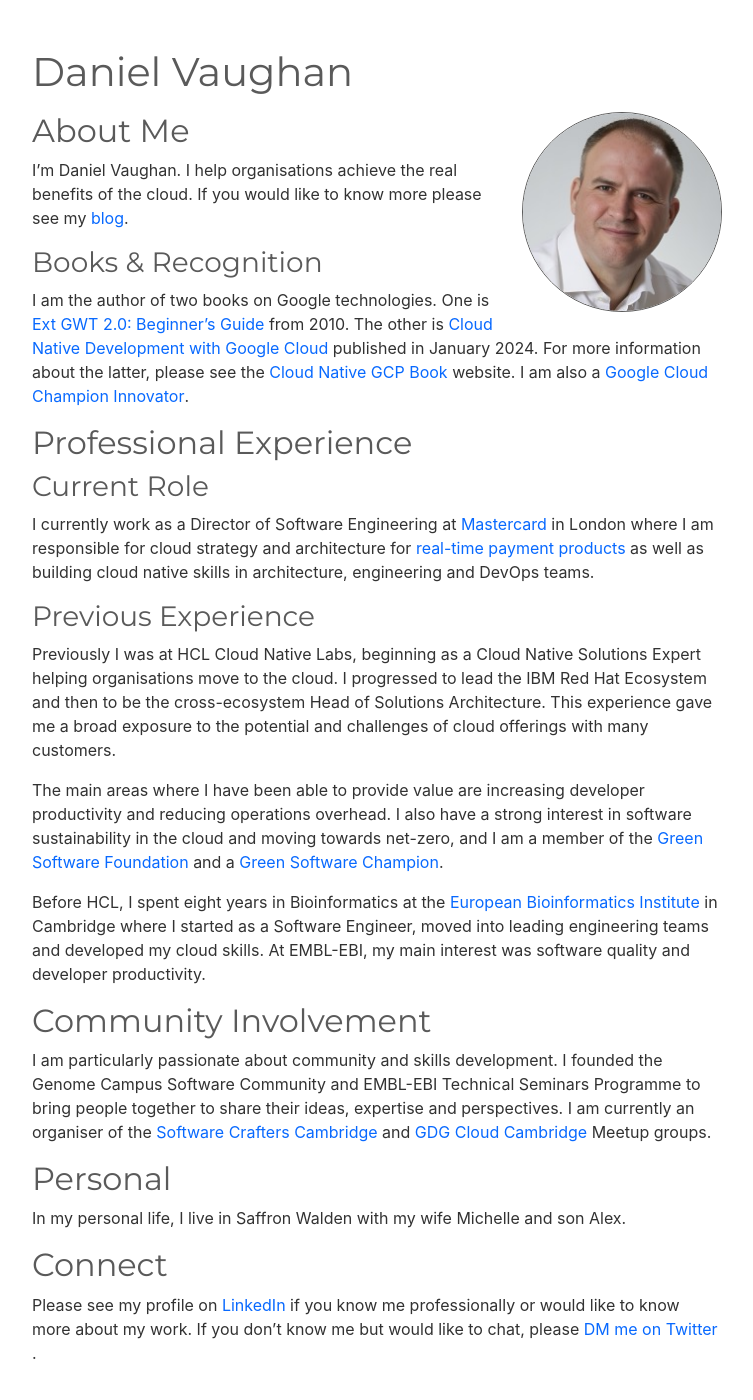
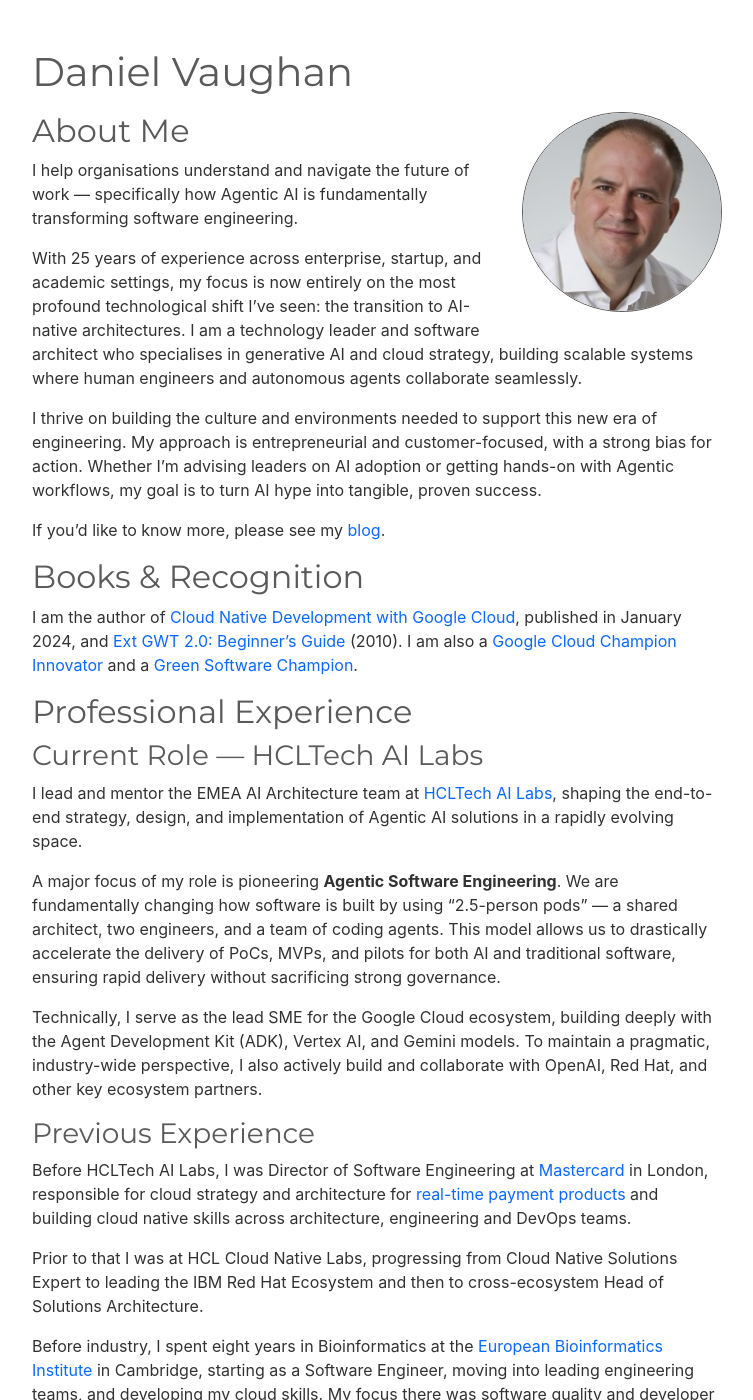
Before and after one commit to danielvaughan/danielvaughan.github.io, a Jekyll site: the page built from index.md, in a window 1280 px wide and 1400 px high. Shown: the whole window, without its empty margins (263-1016 px from the left). Built offline with Jekyll 4.4.1, drawn with Linux system fonts in a browser that asks for light colours; comment, search, counter and statistics services are not loaded; some of the changed text lies outside the part shown.

```diff
--- a/index.md
+++ b/index.md
@@ -1,63 +1,52 @@
 ---
 layout: page
 title: Daniel Vaughan
-description: Daniel Vaughan is a cloud native solutions expert based in London, UK
+description: Daniel Vaughan is a technology leader and software architect specialising in Agentic AI and cloud strategy, based in London, UK
 ---
 <img class="profile-image" src="img/daniel-vaughan-en.jpg" srcset="img/daniel-vaughan-en.jpg 1x, img/daniel-vaughan-en@2x.jpg 2x" alt="Daniel Vaughan Photo" width="200" height="200">
 
 ## About Me
 
-I'm Daniel Vaughan. I help organisations achieve the real benefits of the cloud. If you would like to know more please see my [blog](https://blog.danielvaughan.com){:target="_blank" rel="noopener noreferrer"}<span class="sr-only"> (opens in new window)</span>.
+I help organisations understand and navigate the future of work — specifically how Agentic AI is fundamentally transforming software engineering.
 
-### Books & Recognition
+With 25 years of experience across enterprise, startup, and academic settings, my focus is now entirely on the most profound technological shift I've seen: the transition to AI-native architectures. I am a technology leader and software architect who specialises in generative AI and cloud strategy, building scalable systems where human engineers and autonomous agents collaborate seamlessly.
 
-I am the author of two books on Google technologies. One is [Ext GWT 2.0: Beginner's Guide](https://www.amazon.co.uk/Ext-GWT-2-0-Beginners-Guide/dp/1849511845){:target="_blank" rel="noopener noreferrer"}<span class="sr-only"> (opens in new window)</span> from 2010. The other is [Cloud Native Development with Google Cloud](https://cloudnativegcp.com){:target="_blank" rel="noopener noreferrer"}<span class="sr-only"> (opens in new window)</span> published in January 2024. For more information about the latter, please see the [Cloud Native GCP Book](https://cloudnativegcp.com){:target="_blank" rel="noopener noreferrer"}<span class="sr-only"> (opens in new window)</span> website. I am also a [Google Cloud Champion Innovator](https://cloud.google.com/innovators/innovator?profileId=104202580498566413630){:target="_blank" rel="noopener noreferrer"}<span class="sr-only"> (opens in new window)</span>.
+I thrive on building the culture and environments needed to support this new era of engineering. My approach is entrepreneurial and customer-focused, with a strong bias for action. Whether I'm advising leaders on AI adoption or getting hands-on with Agentic workflows, my goal is to turn AI hype into tangible, proven success.
+
+If you'd like to know more, please see my [blog](https://blog.danielvaughan.com){:target="_blank" rel="noopener noreferrer"}<span class="sr-only"> (opens in new window)</span>.
+
+## Books & Recognition
+
+I am the author of [Cloud Native Development with Google Cloud](https://cloudnativegcp.com){:target="_blank" rel="noopener noreferrer"}<span class="sr-only"> (opens in new window)</span>, published in January 2024, and [Ext GWT 2.0: Beginner's Guide](https://www.amazon.co.uk/Ext-GWT-2-0-Beginners-Guide/dp/1849511845){:target="_blank" rel="noopener noreferrer"}<span class="sr-only"> (opens in new window)</span> (2010). I am also a [Google Cloud Champion Innovator](https://cloud.google.com/innovators/innovator?profileId=104202580498566413630){:target="_blank" rel="noopener noreferrer"}<span class="sr-only"> (opens in new window)</span> and a [Green Software Champion](https://champions.greensoftware.foundation/champions/daniel-vaughan/){:target="_blank" rel="noopener noreferrer"}<span class="sr-only"> (opens in new window)</span>.
 
 ## Professional Experience
 
-### Current Role
+### Current Role — HCLTech AI Labs
 
-I currently work as a Director of Software Engineering at [Mastercard](https://www.vocalink.com/){:target="_blank" rel="noopener noreferrer"}<span class="sr-only"> (opens in new window)</span> in London where I am responsible for cloud strategy and architecture for [real-time payment products](https://b2b.mastercard.com/real-time-payments/){:target="_blank" rel="noopener noreferrer"}<span class="sr-only"> (opens in new window)</span> as well as building cloud native skills in architecture, engineering and DevOps teams.
+I lead and mentor the EMEA AI Architecture team at [HCLTech AI Labs](https://www.hcltech.com){:target="_blank" rel="noopener noreferrer"}<span class="sr-only"> (opens in new window)</span>, shaping the end-to-end strategy, design, and implementation of Agentic AI solutions in a rapidly evolving space.
+
+A major focus of my role is pioneering **Agentic Software Engineering**. We are fundamentally changing how software is built by using "2.5-person pods" — a shared architect, two engineers, and a team of coding agents. This model allows us to drastically accelerate the delivery of PoCs, MVPs, and pilots for both AI and traditional software, ensuring rapid delivery without sacrificing strong governance.
+
+Technically, I serve as the lead SME for the Google Cloud ecosystem, building deeply with the Agent Development Kit (ADK), Vertex AI, and Gemini models. To maintain a pragmatic, industry-wide perspective, I also actively build and collaborate with OpenAI, Red Hat, and other key ecosystem partners.
 
 ### Previous Experience
 
-Previously I was at HCL Cloud Native Labs, beginning as a Cloud Native Solutions Expert helping organisations move to the cloud. I progressed to lead the IBM Red Hat Ecosystem and then to be the cross-ecosystem Head of Solutions Architecture. This experience gave me a broad exposure to the potential and challenges of cloud offerings with many customers.
+Before HCLTech AI Labs, I was Director of Software Engineering at [Mastercard](https://www.vocalink.com/){:target="_blank" rel="noopener noreferrer"}<span class="sr-only"> (opens in new window)</span> in London, responsible for cloud strategy and architecture for [real-time payment products](https://b2b.mastercard.com/real-time-payments/){:target="_blank" rel="noopener noreferrer"}<span class="sr-only"> (opens in new window)</span> and building cloud native skills across architecture, engineering and DevOps teams.
 
-The main areas where I have been able to provide value are increasing developer productivity and reducing operations overhead. I also have a strong interest in software sustainability in the cloud and moving towards net-zero, and I am a member of the [Green Software Foundation](https://greensoftware.foundation/){:target="_blank" rel="noopener noreferrer"}<span class="sr-only"> (opens in new window)</span> and a [Green Software Champion](https://champions.greensoftware.foundation/champions/daniel-vaughan/){:target="_blank" rel="noopener noreferrer"}<span class="sr-only"> (opens in new window)</span>.
+Prior to that I was at HCL Cloud Native Labs, progressing from Cloud Native Solutions Expert to leading the IBM Red Hat Ecosystem and then to cross-ecosystem Head of Solutions Architecture.
 
-Before HCL, I spent eight years in Bioinformatics at the [European Bioinformatics Institute](https://www.ebi.ac.uk){:target="_blank" rel="noopener noreferrer"}<span class="sr-only"> (opens in new window)</span> in Cambridge where I started as a Software Engineer, moved into leading engineering teams and developed my cloud skills. At EMBL-EBI, my main interest was software quality and developer productivity.
+Before industry, I spent eight years in Bioinformatics at the [European Bioinformatics Institute](https://www.ebi.ac.uk){:target="_blank" rel="noopener noreferrer"}<span class="sr-only"> (opens in new window)</span> in Cambridge, starting as a Software Engineer, moving into leading engineering teams, and developing my cloud skills. My focus there was software quality and developer productivity.
 
 ## Community Involvement
 
-I am particularly passionate about community and skills development. I founded the Genome Campus Software Community and EMBL-EBI Technical Seminars Programme to bring people together to share their ideas, expertise and perspectives. I am currently an organiser of the [Software Crafters Cambridge](https://www.meetup.com/cambridge-software-crafters/){:target="_blank" rel="noopener noreferrer"}<span class="sr-only"> (opens in new window)</span> and [GDG Cloud Cambridge](https://gdg.community.dev/gdg-cloud-cambridge/){:target="_blank" rel="noopener noreferrer"}<span class="sr-only"> (opens in new window)</span> Meetup groups.
+I am passionate about community and skills development. I founded the Genome Campus Software Community and EMBL-EBI Technical Seminars Programme. I am currently an organiser of the [Software Crafters Cambridge](https://www.meetup.com/cambridge-software-crafters/){:target="_blank" rel="noopener noreferrer"}<span class="sr-only"> (opens in new window)</span> and [GDG Cloud Cambridge](https://gdg.community.dev/gdg-cloud-cambridge/){:target="_blank" rel="noopener noreferrer"}<span class="sr-only"> (opens in new window)</span> Meetup groups.
 
 ## Personal
 
-In my personal life, I live in Saffron Walden with my wife Michelle and son Alex.
+I live in Saffron Walden with my wife Michelle and son Alex.
 
 ## Connect
 
-Please see my profile on [LinkedIn](https://www.linkedin.com/in/danielpvaughan){:target="_blank" rel="noopener noreferrer"}<span class="sr-only"> (opens in new window)</span> if you know me professionally or would like to know more about my work. If you don't know me but would like to chat, please [DM me on Twitter](https://twitter.com/messages/compose?recipient_id=20809535){:target="_blank" rel="noopener noreferrer"}<span class="sr-only"> (opens in new window)</span>.
+Please see my profile on [LinkedIn](https://www.linkedin.com/in/danielpvaughan){:target="_blank" rel="noopener noreferrer"}<span class="sr-only"> (opens in new window)</span> if you know me professionally or would like to know more about my work.
 
 <br/><br/>
-<!--
-<a href="https://www.credential.net/319dc5b0-24a3-4391-8c59-940e6c30e37f"><img src="https://api.accredible.com/v1/frontend/credential_website_embed_image/badge/52362645" width="95px" alt="Google Cloud Digital Leader"/></a>
-<a href="https://www.credential.net/b7f6794c-a9ae-4001-b557-233463b85b01"><img src="https://api.accredible.com/v1/frontend/credential_website_embed_image/badge/36997077" width="95px" alt="Google Cloud Associate Cloud Engineer"/></a>
-<a href="https://www.credential.net/b6133a6a-1d34-47e2-b3cc-82fc5777da28"><img src="https://api.accredible.com/v1/frontend/credential_website_embed_image/badge/33249694" width="95px" alt="Google Cloud Professional Cloud DevOps Engineer"/></a>
-<a href="https://www.credential.net/10db7e45-3a2a-4aa7-9cb2-0deac907899a"><img src="https://api.accredible.com/v1/frontend/credential_website_embed_image/badge/13638290" width="95px" alt="Google Cloud Professional Cloud Architect"/></a>
-<a href="https://www.credential.net/dd5718b0-fbb3-4079-9b43-1078dd05b785"><img src="https://api.accredible.com/v1/frontend/credential_website_embed_image/badge/40381766" width="95px" alt="Google Cloud Professional Data Engineer"/></a>
-<a href="https://www.credential.net/83d6b919-8fa0-4bbd-9485-ea4b02ae7d4c"><img src="https://api.accredible.com/v1/frontend/credential_website_embed_image/badge/40814275" width="95px" alt="Google Cloud Professional Cloud Developer"/></a>
-<a href="https://www.credential.net/6afa3a40-e503-4be5-8094-e1a79ef29967"><img src="https://api.accredible.com/v1/frontend/credential_website_embed_image/badge/51218787" width="95px" alt="Google Cloud Professional Cloud Network Engineer"/></a>
-<a href="https://www.credential.net/39fffc7d-767d-49d9-8137-7c7b7d8eb93b"><img src="https://api.accredible.com/v1/frontend/credential_website_embed_image/badge/52738357" width="95px" alt="Google Cloud Professional Cloud Security Engineer"/></a>
-<a href="https://www.credential.net/724d2f19-6d49-4718-b0c8-9b4536250aa5"><img src="https://api.accredible.com/v1/frontend/credential_website_embed_image/badge/67163992" width="95px" alt="Google
-Cloud Professional Cloud Database Engineer"/></a>
-<a href="https://www.youracclaim.com/badges/07dc896b-914b-43c8-a4fb-a621ae1990ae"><img src="https://images.youracclaim.com/images/f88d800c-5261-45c6-9515-0458e31c3e16/ckad%2Bfrom%2Bcncfsite.png" width="95px" alt="Certified Kubernetes Application Developer (CKAD)"/></a>
-<a href="https://www.youracclaim.com/badges/9b847a70-bdb8-44a6-b8d8-3536d34ec9d5"><img src="https://images.youracclaim.com/images/468402d2-f1aa-45f2-b9f6-5900521803e8/cfcd-from-cffsite.png" width="95px" alt="CCloud Foundry Certified Developer (CFCD)"/></a>
-<a href="https://www.youracclaim.com/badges/7b603b45-0a57-4c27-ae2a-0c6c0492464a"><img src="https://images.youracclaim.com/size/680x680/images/16f22d55-babd-448b-8265-cc81108a6430/Cloud%2BService%2BMgmt%2Band%2BOps%2BExplorer%2Bv2.png" width="95px"/></a>
-<a href="https://www.youracclaim.com/badges/70f8e70a4-4359-4d65-b1f2-9e1158cc2a77"><img src="https://images.youracclaim.com/size/680x680/images/c3c663db-56e2-4e2f-8d5d-1457842d308d/IBM%2BGarage%2BMethod%2Bfor%2BCloud%2B-%2BExplorer.png" width="95px"/></a>
-<a href="https://www.youracclaim.com/badges/9006b5fb-1994-4ab3-be26-bda2f3f484a6"><img src="https://images.youracclaim.com/size/680x680/images/90f6af3b-70a4-47c1-9ee8-389cdaa05b23/IBM%2BCloud%2BPrivate%2B-%2BInfrastructure%2B-%2BArchitecture.png" width="95px"/></a>
-<a href="https://www.youracclaim.com/badges/201982a0-a199-45f3-867e-7da3ebfc76b6"><img src="https://images.youracclaim.com/size/680x680/images/71ea5682-2233-434c-a2c5-dd3f7fb8d5e9/Garage%2BMethod%2B-%2BTest%2Bdriven%2BDevelopment%2BV1%2B-%2B%2BFinal.png" width="95px"/></a>
-<a href="https://www.youracclaim.com/badges/8b94768b-4c13-4053-b140-514b6b0ba1f7"><img src="https://images.youracclaim.com/size/680x680/images/7ca56f92-b8e3-4202-96de-8a813d0ebc01/IBM%2BCloud%2BPrivate%2B-%2BCont%2BEd%2BCI-CD%2BPipe.png" width="95px"/></a>
-<a href="https://www.youracclaim.com/badges/07d1911c-7dd0-43be-9a01-3f8288cec401"><img src="https://images.youracclaim.com/size/680x680/images/59b78dac-c708-46c6-986b-a918efeb1606/IBM%2BGarage%2BMethod%2Bfor%2BCloud%2B-%2BAdvocate.png" width="95px"/></a>
-<a href="https://www.youracclaim.com/badges/07d1911c-7dd0-43be-9a01-3f8288cec401"><img src="https://images.youracclaim.com/size/680x680/images/59b78dac-c708-46c6-986b-a918efeb1606/IBM%2BGarage%2BMethod%2Bfor%2BCloud%2B-%2BAdvocate.png" width="95px"/></a>
--->
```
